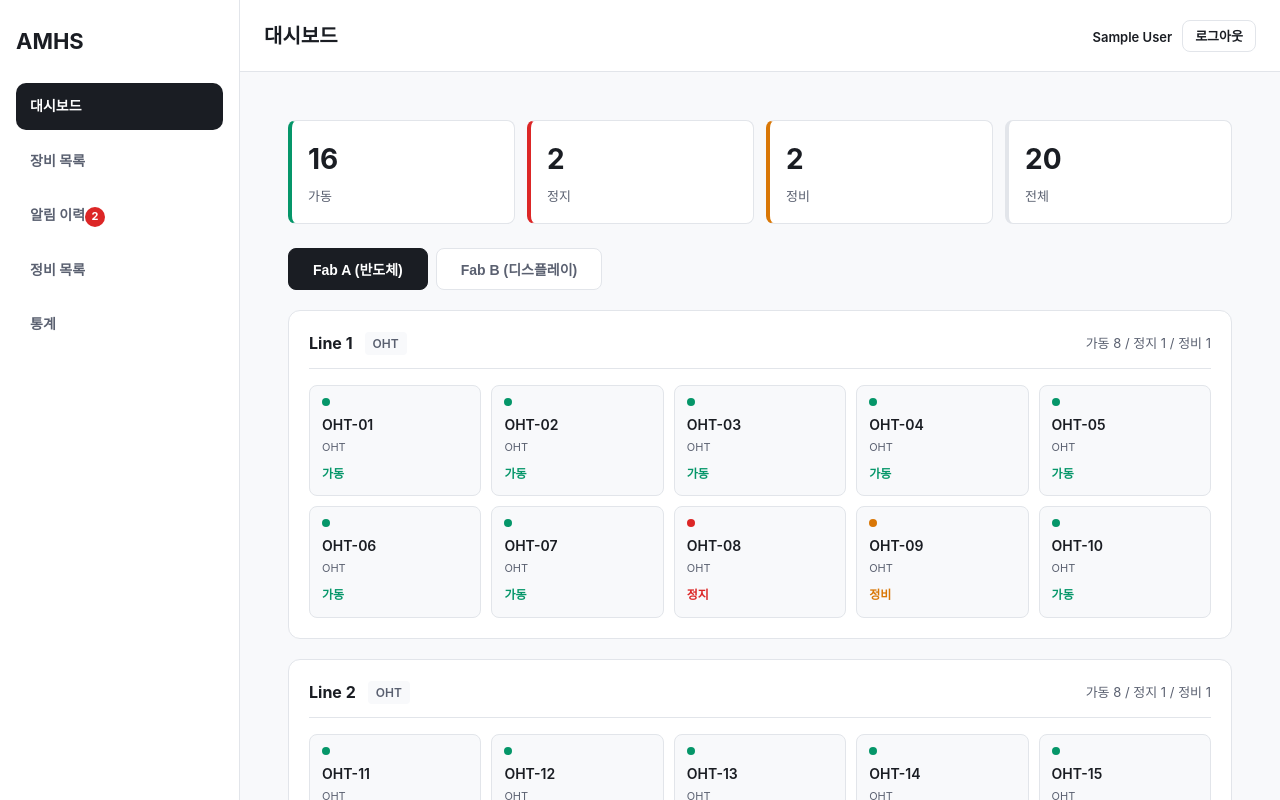
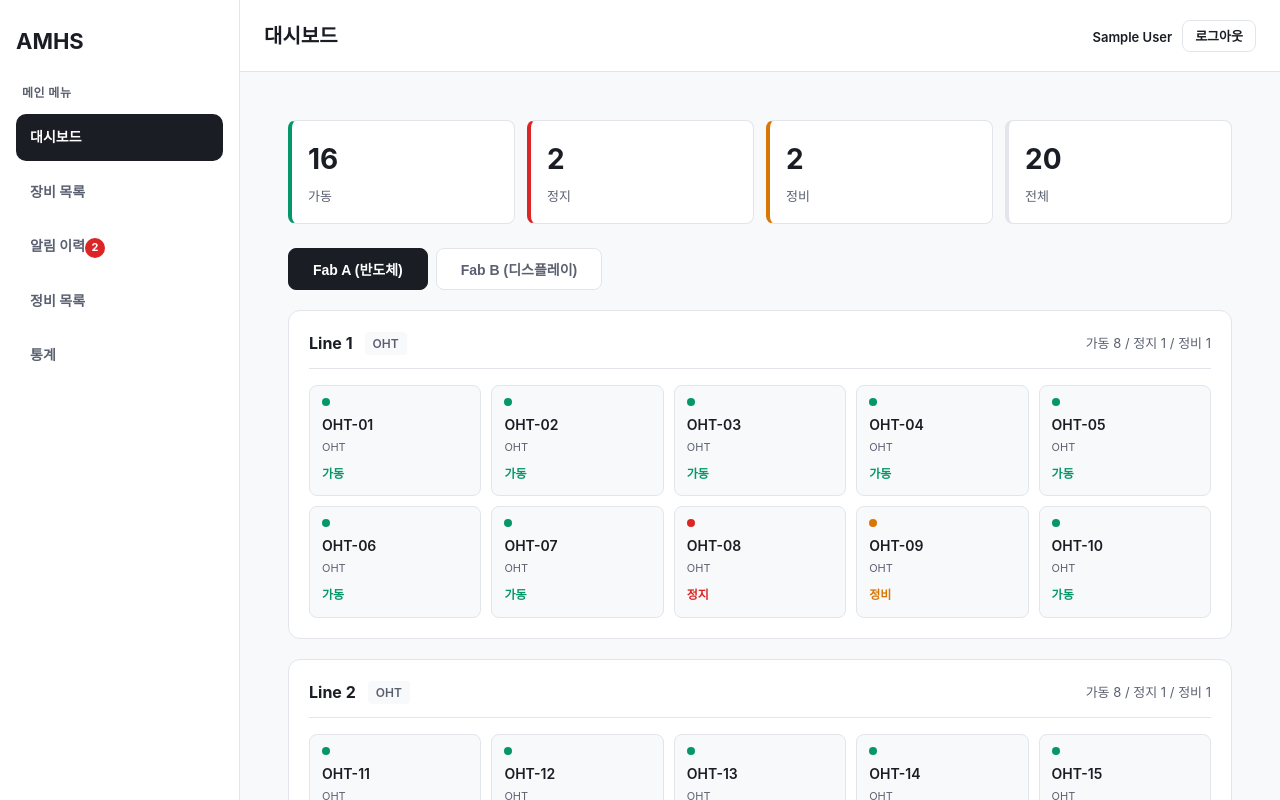
Before and after one commit to SF-KONA/AMHS-frontend, a Vue app: page /dashboard in a window 1280 px wide. Shown: the top 800 px of the page. Built offline with nearby package versions, Linux system fonts and the light colour scheme; sample sign-in values are in the browser's storage.

Commit message:
style: 사이드바 관리자 메뉴 구역 분리

```diff
--- a/src/layouts/AppLayout.vue
+++ b/src/layouts/AppLayout.vue
@@ -4,6 +4,9 @@
             <div class="sidebar__logo">AMHS</div>
 
             <nav class="sidebar__nav">
+                <div class="nav-section">
+                    <p class="nav-section__title">메인 메뉴</p>
+
                     <RouterLink to="/dashboard" class="nav-item" active-class="is-active">대시보드</RouterLink>
                     <RouterLink to="/equipment" class="nav-item" active-class="is-active">장비 목록</RouterLink>
 
@@ -16,9 +19,12 @@
 
                     <RouterLink to="/maintenance" class="nav-item" active-class="is-active">정비 목록</RouterLink>
                     <RouterLink to="/stats" class="nav-item" active-class="is-active">통계</RouterLink>
+                </div>
+
+                <div v-if="isAdmin" class="nav-section nav-section--admin">
+                    <p class="nav-section__title">관리자 기능</p>
 
                     <RouterLink
-                    v-if="isAdmin"
                         to="/admin/thresholds"
                         class="nav-item"
                         active-class="is-active"
@@ -27,17 +33,20 @@
                     </RouterLink>
 
                     <RouterLink
-                    v-if="isAdmin"
                         to="/analysis/traceability"
                         class="nav-item"
                         active-class="is-active"
                     >
                         장비 추적 분석
                     </RouterLink>
+                </div>
 
-                <RouterLink v-if="!isLoggedIn" to="/login" class="nav-item" active-class="is-active">
+                <div v-if="!isLoggedIn" class="nav-section">
+                    <p class="nav-section__title">계정</p>
+                    <RouterLink to="/login" class="nav-item" active-class="is-active">
                         로그인
                     </RouterLink>
+                </div>
             </nav>
         </aside>
 
@@ -106,6 +115,32 @@ function handleLogout() {
 </script>
 
 <style scoped>
+
+.nav-section {
+    display: flex;
+    flex-direction: column;
+    gap: 8px;
+}
+
+.nav-section + .nav-section {
+    margin-top: 20px;
+    padding-top: 20px;
+    border-top: 1px solid var(--color-border);
+}
+
+.nav-section__title {
+    margin: 0 0 4px;
+    padding: 0 6px;
+    font-size: 12px;
+    font-weight: 700;
+    color: var(--color-text-muted);
+    text-transform: uppercase;
+    letter-spacing: 0.04em;
+}
+
+.nav-section--admin .nav-section__title {
+    color: var(--color-danger);
+}
 
 .user-name {
     font-size: 13px;
```
Lines whose indentation alone changed are shown as unchanged.
